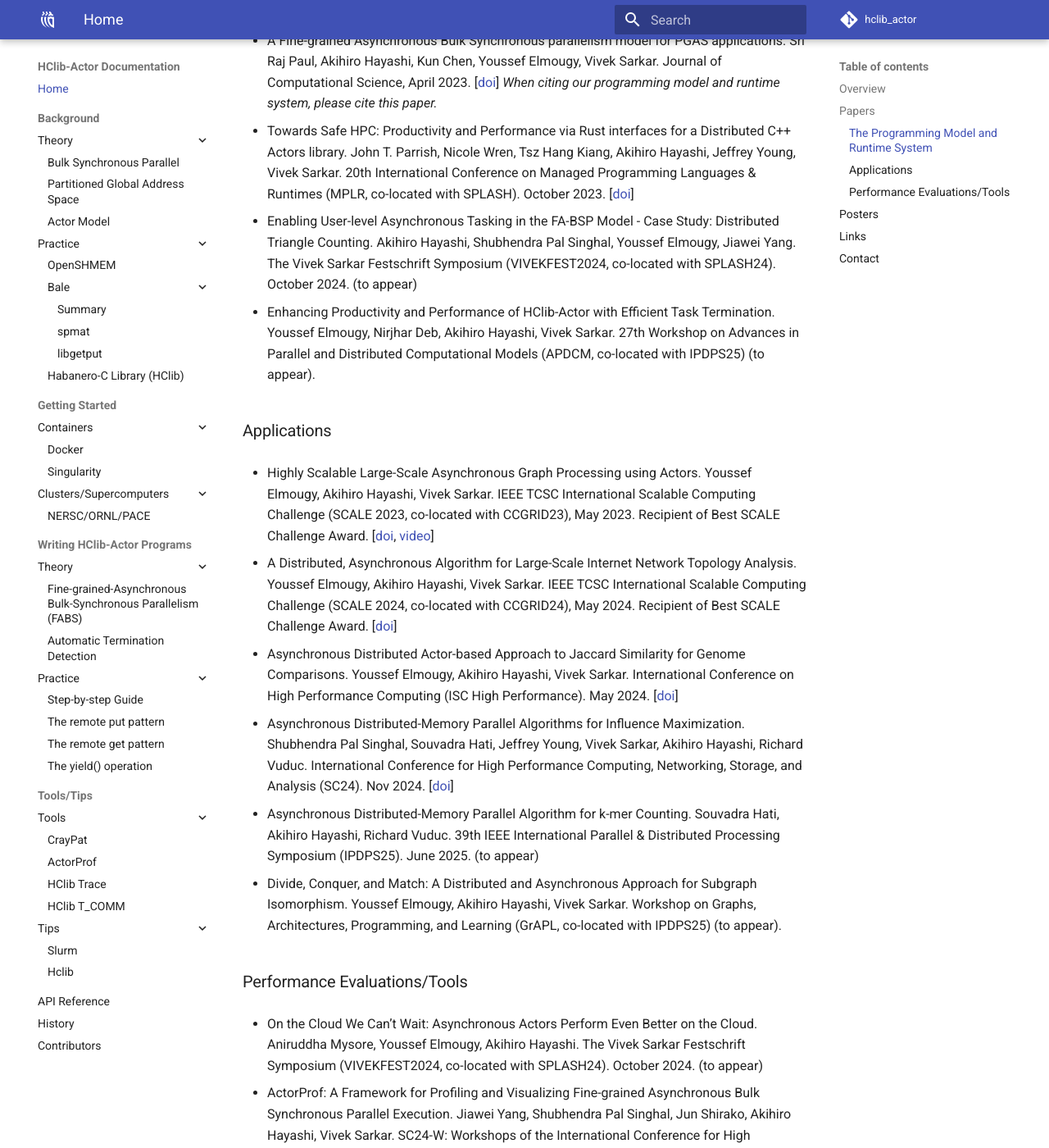
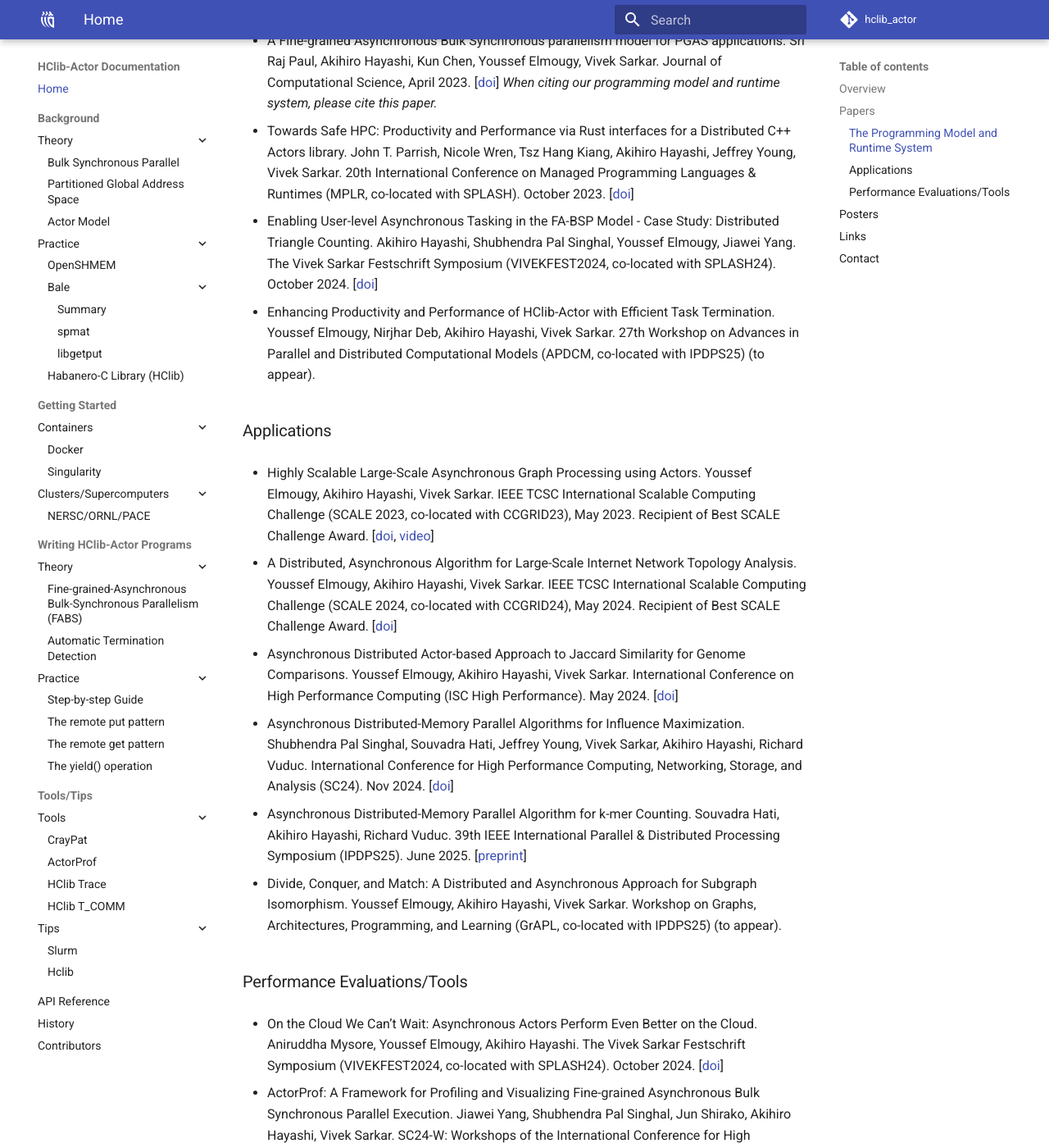
Before and after one commit to ahayashi/hclib-actor, an MkDocs documentation site: the page built from doc/markdowns/index.md, in a window 1280 px wide and 1400 px high, scrolled down 475 px. Shown: the whole window at 82% size. Built offline with MkDocs 1.6.1 and Material for MkDocs 9.7.7, drawn with Linux system fonts in a browser that asks for light colours; comment, search, counter and statistics services are not loaded.

Commit message:
Update index.md

```diff
--- a/doc/markdowns/index.md
+++ b/doc/markdowns/index.md
@@ -11,7 +11,7 @@ This document describes an actor/selector-based C/C++ programming systems for di
 
 * Towards Safe HPC: Productivity and Performance via Rust interfaces for a Distributed C++ Actors library. John T. Parrish, Nicole Wren, Tsz Hang Kiang, Akihiro Hayashi, Jeffrey Young, Vivek Sarkar. 20th International Conference on Managed Programming Languages & Runtimes (MPLR, co-located with SPLASH). October 2023. [[doi](https://doi.org/10.1145/3617651.3622992)]
 
-* Enabling User-level Asynchronous Tasking in the FA-BSP Model - Case Study: Distributed Triangle Counting. Akihiro Hayashi, Shubhendra Pal Singhal, Youssef Elmougy, Jiawei Yang. The Vivek Sarkar Festschrift Symposium (VIVEKFEST2024, co-located with SPLASH24). October 2024. (to appear)
+* Enabling User-level Asynchronous Tasking in the FA-BSP Model - Case Study: Distributed Triangle Counting. Akihiro Hayashi, Shubhendra Pal Singhal, Youssef Elmougy, Jiawei Yang. The Vivek Sarkar Festschrift Symposium (VIVEKFEST2024, co-located with SPLASH24). October 2024. [[doi](https://doi.org/10.1007/978-3-031-97492-2_8)]
 
 * Enhancing Productivity and Performance of HClib-Actor with Efficient Task Termination. Youssef Elmougy, Nirjhar Deb, Akihiro Hayashi, Vivek Sarkar. 27th Workshop on Advances in Parallel and Distributed Computational Models (APDCM, co-located with IPDPS25) (to appear).
 
@@ -24,13 +24,13 @@ This document describes an actor/selector-based C/C++ programming systems for di
 
 * Asynchronous Distributed-Memory Parallel Algorithms for Influence Maximization. Shubhendra Pal Singhal, Souvadra Hati, Jeffrey Young, Vivek Sarkar, Akihiro Hayashi, Richard Vuduc. International Conference for High Performance Computing, Networking, Storage, and Analysis (SC24). Nov 2024. [[doi](https://doi.org/10.1109/SC41406.2024.00108)]
 
-* Asynchronous Distributed-Memory Parallel Algorithm for k-mer Counting. Souvadra Hati, Akihiro Hayashi, Richard Vuduc. 39th IEEE International Parallel & Distributed Processing Symposium (IPDPS25). June 2025. (to appear)
+* Asynchronous Distributed-Memory Parallel Algorithm for k-mer Counting. Souvadra Hati, Akihiro Hayashi, Richard Vuduc. 39th IEEE International Parallel & Distributed Processing Symposium (IPDPS25). June 2025. [[preprint](https://doi.org/10.48550/arXiv.2505.04431)]
 
 * Divide, Conquer, and Match: A Distributed and Asynchronous Approach for Subgraph Isomorphism. Youssef Elmougy, Akihiro Hayashi, Vivek Sarkar. Workshop on Graphs, Architectures, Programming, and Learning (GrAPL, co-located with IPDPS25) (to appear).
 
 ### Performance Evaluations/Tools
 
-* On the Cloud We Can’t Wait: Asynchronous Actors Perform Even Better on the Cloud. Aniruddha Mysore, Youssef Elmougy, Akihiro Hayashi. The Vivek Sarkar Festschrift Symposium (VIVEKFEST2024, co-located with SPLASH24). October 2024. (to appear)
+* On the Cloud We Can’t Wait: Asynchronous Actors Perform Even Better on the Cloud. Aniruddha Mysore, Youssef Elmougy, Akihiro Hayashi. The Vivek Sarkar Festschrift Symposium (VIVEKFEST2024, co-located with SPLASH24). October 2024. [[doi](https://doi.org/10.1007/978-3-031-97492-2_2)]
 
 * ActorProf: A Framework for Profiling and Visualizing Fine-grained Asynchronous Bulk Synchronous Parallel Execution. Jiawei Yang, Shubhendra Pal Singhal, Jun Shirako, Akihiro Hayashi, Vivek Sarkar. SC24-W: Workshops of the International Conference for High Performance Computing, Networking, Storage and Analysis(SC24-Workshop). Nov 2024. [[doi](https://doi.org/10.1109/SCW63240.2024.00199)]
 
```
